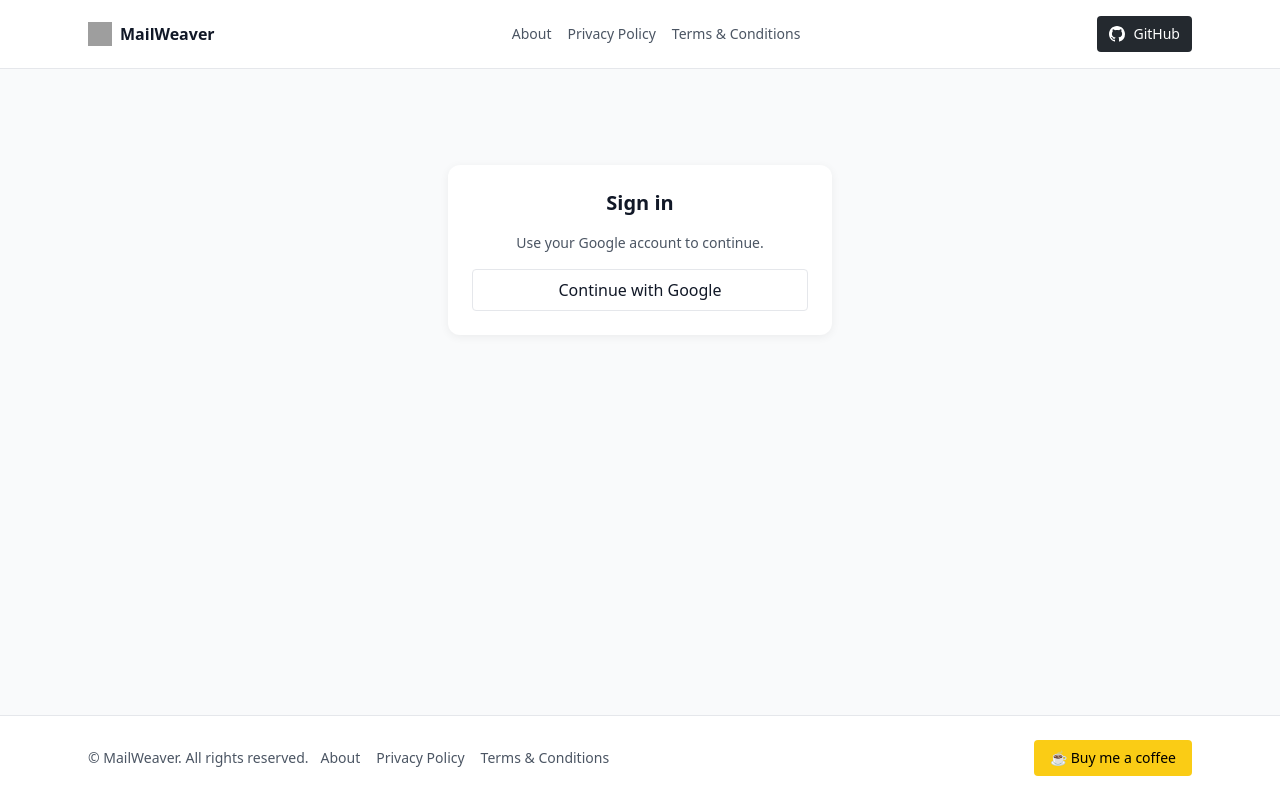
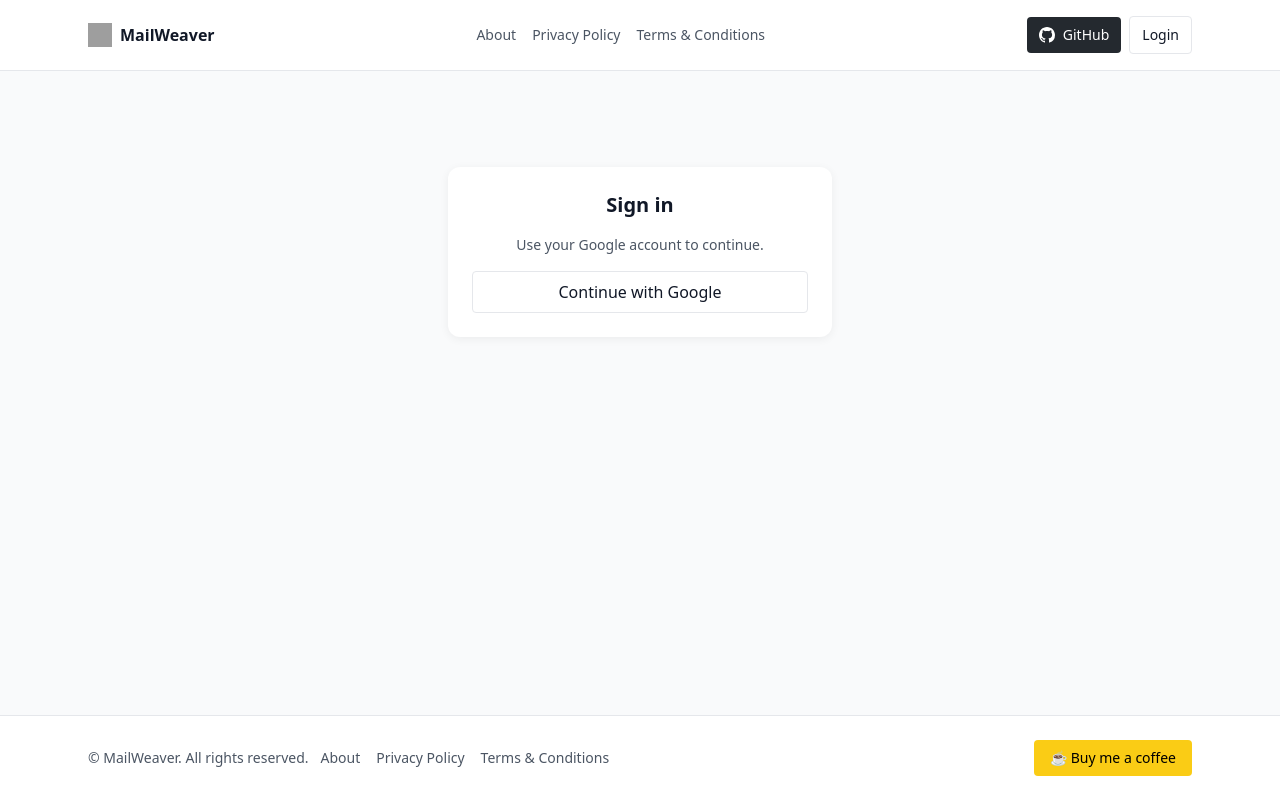
Before and after one commit to farzanfa/bulk-mail-app, a Next.js app: page /login in a window 1280 px wide. Built offline with nearby package versions, Linux system fonts and the light colour scheme; grey boxes are pictures that could not be loaded.

Commit message:
header: add Login button next to GitHub on public pages (desktop+mobile)

```diff
--- a/components/Header.tsx
+++ b/components/Header.tsx
@@ -33,6 +33,7 @@ export default function Header() {
         </nav>
         <div className="flex items-center gap-2">
           {isPublic && (
+            <>
               <a
                 href="https://github.com/farzanfa"
                 target="_blank"
@@ -42,6 +43,8 @@ export default function Header() {
                 <svg aria-hidden="true" viewBox="0 0 16 16" width="16" height="16" fill="currentColor"><path d="M8 0C3.58 0 0 3.58 0 8c0 3.54 2.29 6.53 5.47 7.59.4.07.55-.17.55-.38 0-.19-.01-.82-.01-1.49-2.01.37-2.53-.49-2.69-.94-.09-.23-.48-.94-.82-1.13-.28-.15-.68-.52-.01-.53.63-.01 1.08.58 1.23.82.72 1.21 1.87.87 2.33.66.07-.52.28-.87.51-1.07-1.78-.2-3.64-.89-3.64-3.95 0-.87.31-1.59.82-2.15-.08-.2-.36-1.01.08-2.1 0 0 .67-.21 2.2.82.64-.18 1.32-.27 2-.27.68 0 1.36.09 2 .27 1.53-1.04 2.2-.82 2.2-.82.44 1.09.16 1.9.08 2.1.51.56.82 1.27.82 2.15 0 3.07-1.87 3.75-3.65 3.95.29.25.54.73.54 1.48 0 1.07-.01 1.93-.01 2.2 0 .21.15.46.55.38A8.013 8.013 0 0016 8c0-4.42-3.58-8-8-8z"/></svg>
                 GitHub
               </a>
+              <a href="/login" className="hidden sm:inline-flex items-center gap-2 border px-3 py-2 rounded text-sm hover:bg-gray-50">Login</a>
+            </>
           )}
           {!isPublic && (
             <a href="/campaigns/new" className="hidden sm:inline-flex items-center gap-2 bg-brand px-3 py-2 rounded text-sm hover:bg-brand-dark">New Campaign</a>
@@ -67,10 +70,13 @@ export default function Header() {
                 <a key={l.href} href={l.href} className="text-gray-700 hover:text-black" onClick={() => setOpen(false)}>{l.label}</a>
               ))}
               {isPublic && (
+                <>
                   <a href="https://github.com/farzanfa" target="_blank" rel="noopener noreferrer" className="inline-flex items-center gap-2 rounded text-sm mt-2 px-3 py-2 bg-[#24292f] text-white" onClick={() => setOpen(false)}>
                     <svg aria-hidden="true" viewBox="0 0 16 16" width="16" height="16" fill="currentColor"><path d="M8 0C3.58 0 0 3.58 0 8c0 3.54 2.29 6.53 5.47 7.59.4.07.55-.17.55-.38 0-.19-.01-.82-.01-1.49-2.01.37-2.53-.49-2.69-.94-.09-.23-.48-.94-.82-1.13-.28-.15-.68-.52-.01-.53.63-.01 1.08.58 1.23.82.72 1.21 1.87.87 2.33.66.07-.52.28-.87.51-1.07-1.78-.2-3.64-.89-3.64-3.95 0-.87.31-1.59.82-2.15-.08-.2-.36-1.01.08-2.1 0 0 .67-.21 2.2.82.64-.18 1.32-.27 2-.27.68 0 1.36.09 2 .27 1.53-1.04 2.2-.82 2.2-.82.44 1.09.16 1.9.08 2.1.51.56.82 1.27.82 2.15 0 3.07-1.87 3.75-3.65 3.95.29.25.54.73.54 1.48 0 1.07-.01 1.93-.01 2.2 0 .21.15.46.55.38A8.013 8.013 0 0016 8c0-4.42-3.58-8-8-8z"/></svg>
                     GitHub
                   </a>
+                  <a href="/login" className="inline-flex items-center gap-2 border px-3 py-2 rounded text-sm mt-2" onClick={() => setOpen(false)}>Login</a>
+                </>
               )}
               {!isPublic && (
                 <a href="/campaigns/new" className="mt-2 inline-flex items-center gap-2 bg-brand px-3 py-2 rounded text-sm hover:bg-brand-dark" onClick={() => setOpen(false)}>New Campaign</a>
```
Lines whose indentation alone changed are shown as unchanged.
